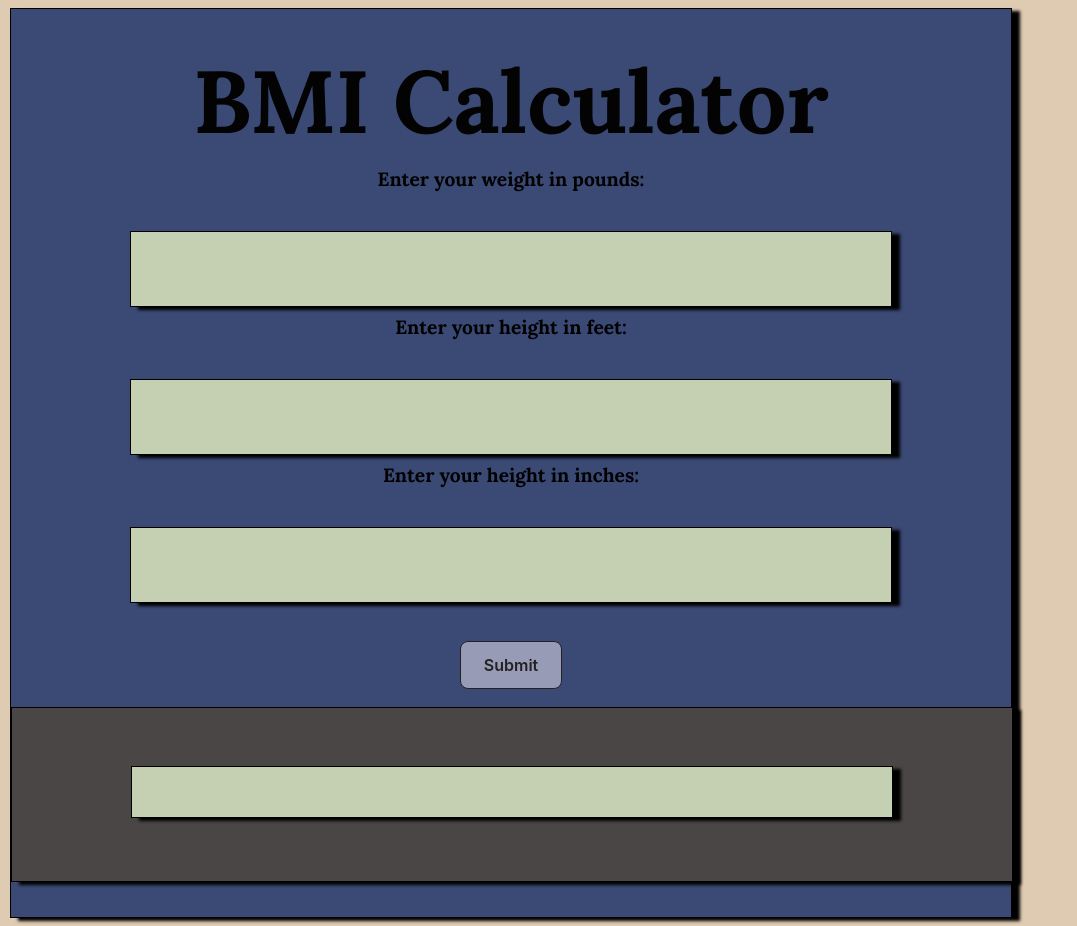
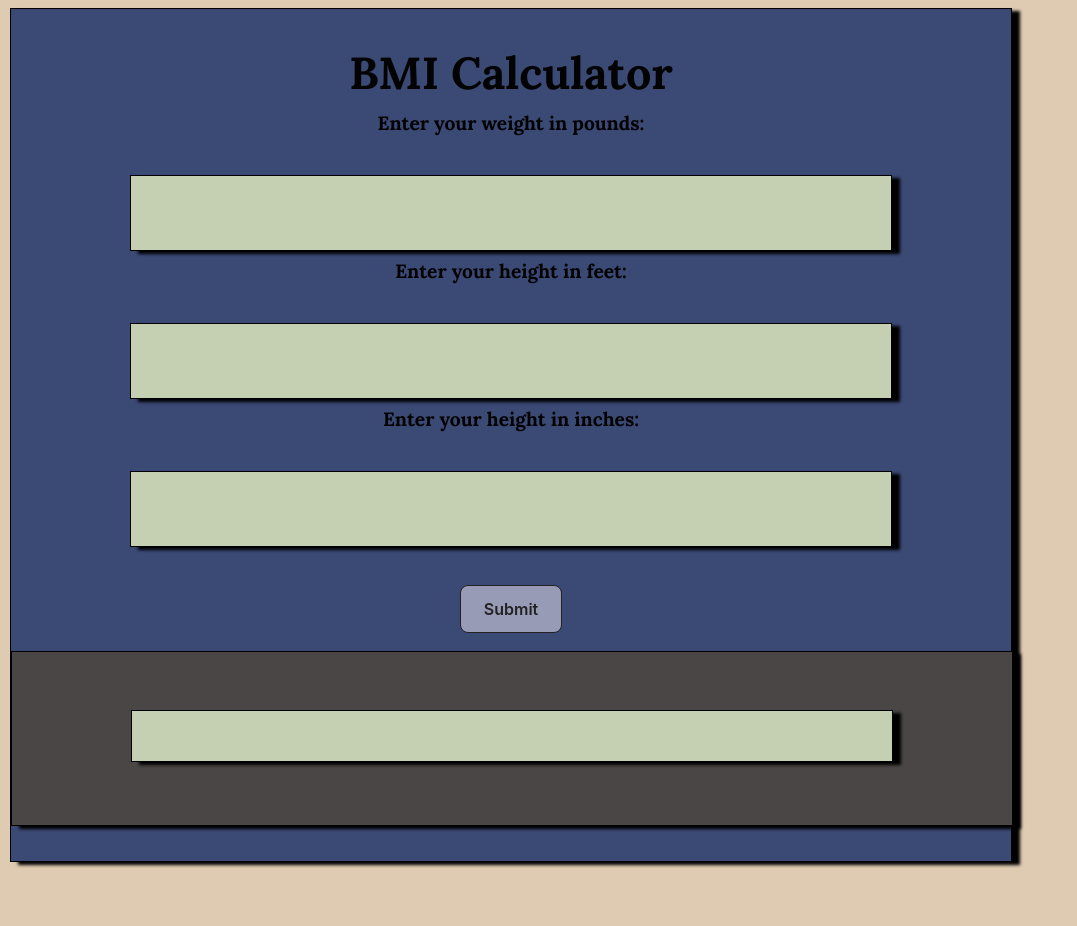
Before and after one commit to kprewitt22/bmiCalculator, a website: page index.html in a window 1280 px wide. Shown: the whole page, without its empty margins (0-1077 px from the left). After the commit the page ends 870 px from the top, so only its background shows below. Drawn offline with Linux system fonts and the light colour scheme.

Commit message:
Font Scaling

```diff
--- a/index.html
+++ b/index.html
@@ -162,7 +162,7 @@
 
     .title {
       font-family: "Lora", serif;
-      font-size: 5.5rem; /* Adjust font size as needed */
+      font-size:  3.5vmax; /* Adjust font size as needed */
       color: #030303; /* Adjust color as needed */
       margin: 10px 20px;
     }
```
